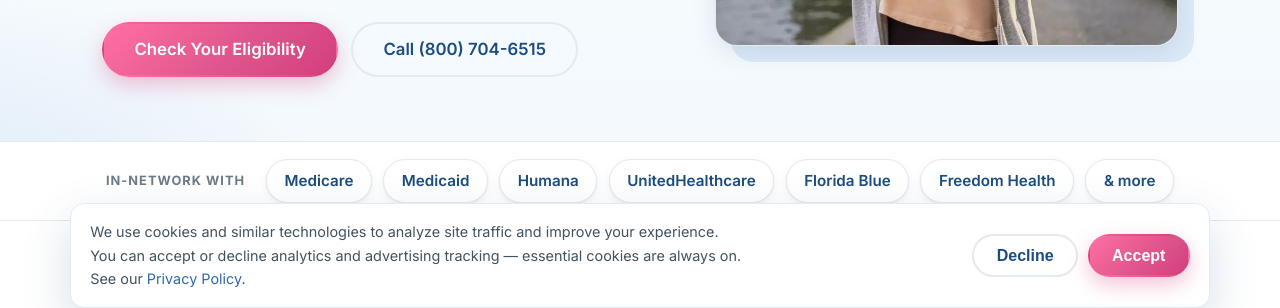
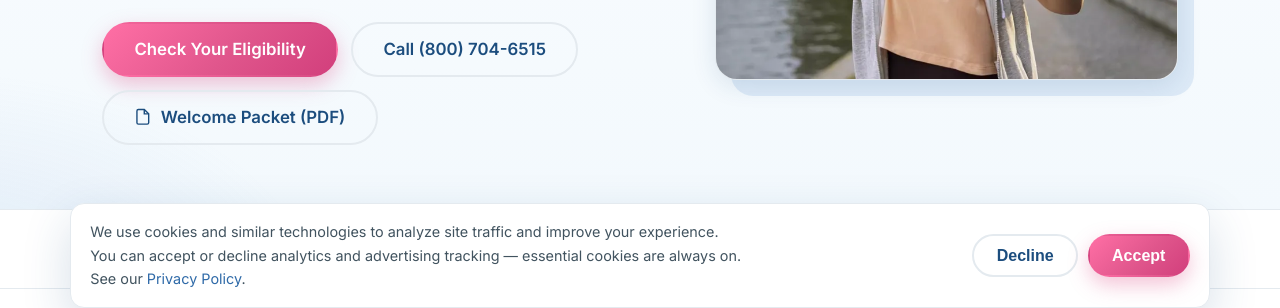
Before and after one commit to BernardTeamCerium/QuantumMedicalSupply, a website: page patients.html in a window 1280 px wide. Shown: the part 479-787 px from the top of the page. Drawn offline with Linux system fonts and the light colour scheme.

Commit message:
Add Patient Welcome Packet PDF to patients page (#39)
Add the patient welcome packet PDF and link it as a button in the
patients hero.

Co-authored-by: Claude <noreply@anthropic.com>

```diff
--- a/patients.html
+++ b/patients.html
@@ -84,6 +84,10 @@
         <div class="btn-row" style="margin-top:1.6rem">
           <a class="btn btn--accent btn--lg" href="https://portal.quantummedicalsupply.com/#/apply_now?utm_source=Quantum" target="_blank" rel="noopener">Check Your Eligibility</a>
           <a class="btn btn--ghost btn--lg" href="tel:+18007046515">Call (800) 704-6515</a>
+          <a class="btn btn--ghost btn--lg" href="assets/docs/patient-welcome-packet.pdf" target="_blank" rel="noopener">
+            <svg class="ico" viewBox="0 0 24 24" fill="none" stroke="currentColor" stroke-width="1.9" aria-hidden="true"><path d="M14 2H6a2 2 0 0 0-2 2v16a2 2 0 0 0 2 2h12a2 2 0 0 0 2-2V8z"/><path d="M14 2v6h6"/></svg>
+            Welcome Packet (PDF)
+          </a>
         </div>
         </div>
         <div class="media-frame ratio-16-11">
```
Also changed, not shown: 1 other file.
